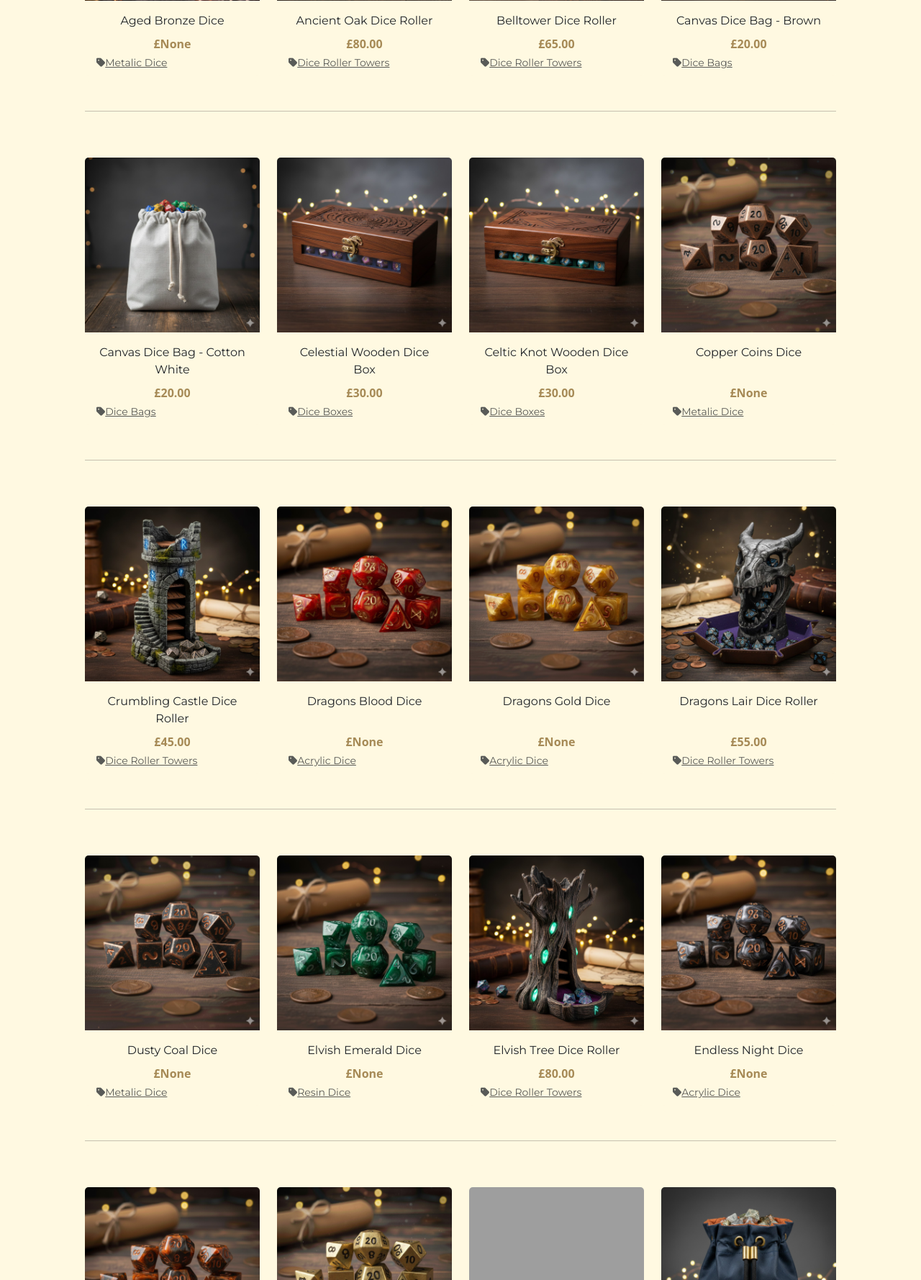
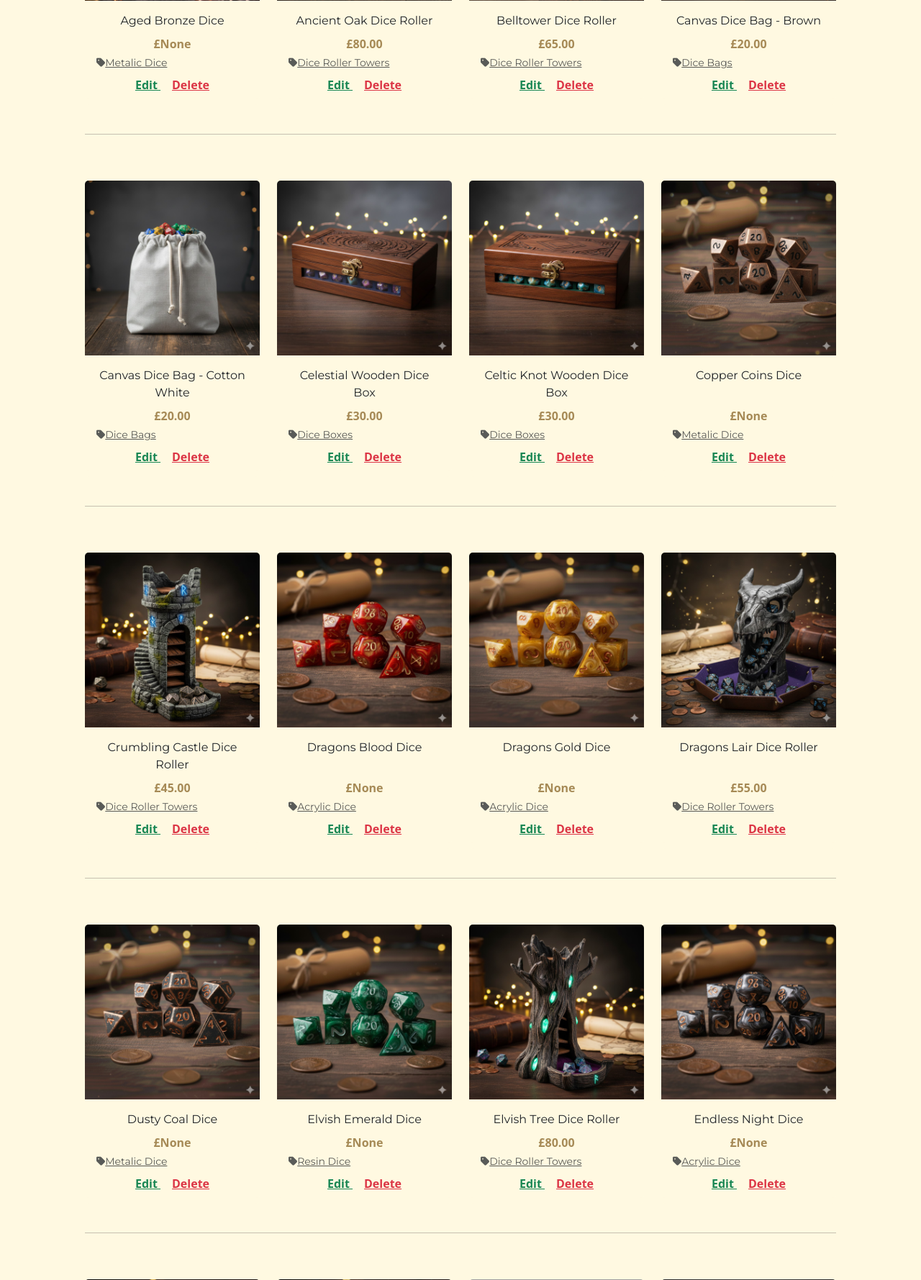
Before and after one commit to foster95/the_tavern, a Django app: page /products/ in a window 1280 px wide. Shown: the part 680-2459 px from the top of the page at 72% size. Run offline with Django 4.2, Linux system fonts and the light colour scheme; the visitor is signed in with stand-in values (Sample User, id 1); data comes from the database, SQL or seed files in the repository; some libraries are stand-ins or nearby versions; some web fonts are replaced; grey boxes are pictures that could not be loaded.

Commit message:
add in delete and edit buttons for admin/staff and create modal to give warning if a user is trying to delete a product

```diff
--- a/products/templates/products/products.html
+++ b/products/templates/products/products.html
@@ -83,6 +83,56 @@
                                         </a>
                                     </p>
                                     {% endif %}
+
+                                    {% if request.user.is_superuser %}
+  <div class="mt-2">
+    <a href="{% url 'amend_product' product.slug %}"
+       class="text-success text-decoration-underline fw-semibold me-3">
+      Edit
+    </a>
+
+    <!-- Trigger -->
+    <button type="button"
+            class="delete-link"
+            data-bs-toggle="modal"
+            data-bs-target="#deleteModal-{{ product.id }}">
+      Delete
+    </button>
+  </div>
+
+  <!-- Modal -->
+  <div class="modal fade" id="deleteModal-{{ product.id }}" tabindex="-1"
+       aria-labelledby="deleteModalLabel-{{ product.id }}" aria-hidden="true">
+    <div class="modal-dialog modal-dialog-centered">
+      <div class="modal-content rounded-4">
+        <div class="modal-header">
+          <h5 class="modal-title" id="deleteModalLabel-{{ product.id }}">Delete product?</h5>
+          <button type="button" class="btn-close" data-bs-dismiss="modal" aria-label="Close"></button>
+        </div>
+
+        <div class="modal-body">
+          Are you sure you want to delete <strong>{{ product.name }}</strong>?
+          <div class="text-muted small mt-2">This can’t be undone.</div>
+        </div>
+
+        <div class="modal-footer">
+          <button type="button" class="btn btn-outline-secondary" data-bs-dismiss="modal">
+            Cancel
+          </button>
+
+          <form method="POST" action="{% url 'delete_product' product.slug %}" class="m-0">
+            {% csrf_token %}
+            <button type="submit" class="btn btn-danger">
+              Delete
+            </button>
+          </form>
+        </div>
+
+      </div>
+    </div>
+  </div>
+{% endif %}
+
                                 </div>
                             </div>
                         </div>
--- a/products/views.py
+++ b/products/views.py
@@ -117,7 +117,7 @@
         if form.is_valid():
             product = form.save()
             messages.success(request, f'Product "{product.name}" updated successfully!')
-            return redirect(reverse('amend_product', args=[product.slug]))
+            return redirect(reverse('product_detail', args=[product.slug]))
         else:
             messages.error(request, "Failed to update product. Please check the form for errors.")
     else:
--- a/static/css/base.css
+++ b/static/css/base.css
@@ -470,6 +470,26 @@
 
 .btt-link {
   text-decoration: none;
+}
+
+.delete-link {
+    all: unset;                 /* nukes ALL button styling */
+    color: #dc3545;             /* red */
+    cursor: pointer;
+    font-weight: 600;
+    text-decoration: underline;
+    display: inline;            /* prevents weird inline-block box */
+}
+
+/* hover */
+.delete-link:hover {
+    color: #a71d2a;
+}
+
+/* accessibility focus */
+.delete-link:focus-visible {
+    outline: 2px dashed #dc3545;
+    outline-offset: 2px;
 }
 
 /* Product Details Page Specific Styles */
```
